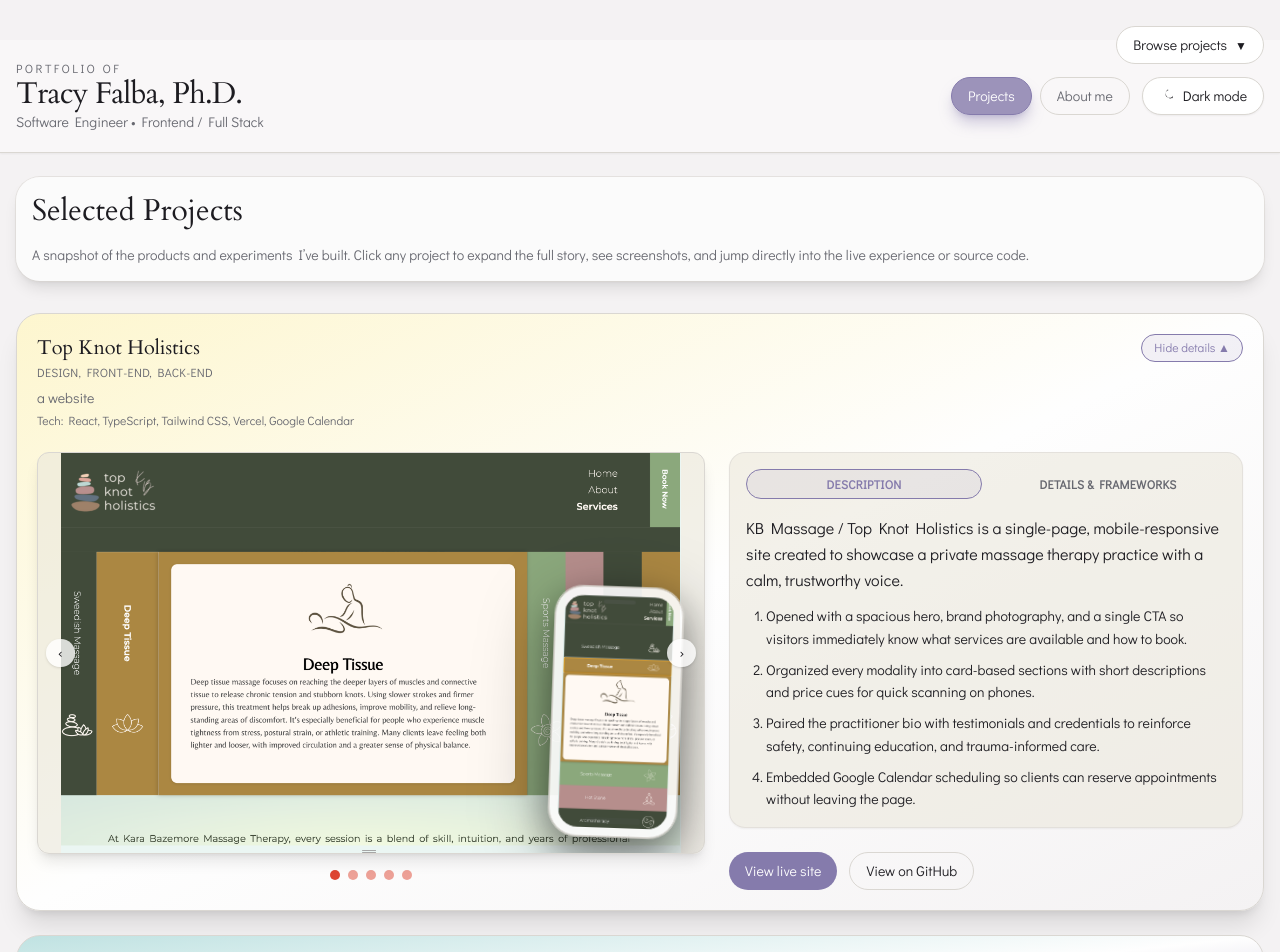
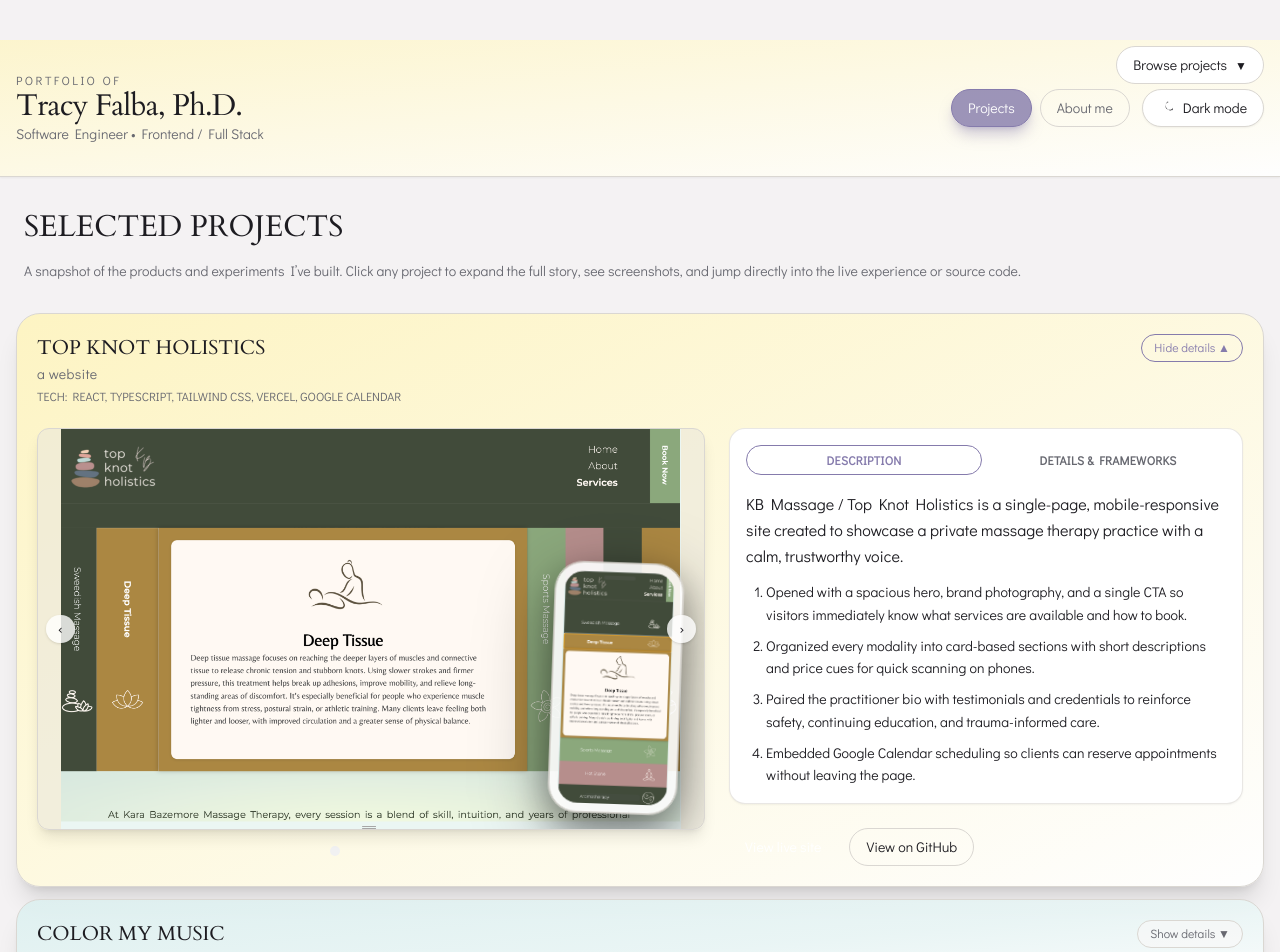
Before and after one commit to tfalba/portfolio-site, a React (Vite) app: page / in a window 1280 px wide. Shown: the top 952 px of the page. Built offline with nearby package versions, Linux system fonts and the light colour scheme.

Commit message:
color changes

```diff
--- a/src/App.tsx
+++ b/src/App.tsx
@@ -16,7 +16,7 @@ const navButtonClass = ({
   isTransitioning?: boolean;
 }) =>
   [
-    "inline-flex items-center justify-center rounded-full border px-4 py-2 text-sm font-body font-medium transition focus-visible:outline focus-visible:outline-2 focus-visible:outline-offset-2 focus-visible:outline-accent",
+    "inline-flex items-center justify-center rounded-full border px-4 py-2 text-sm font-body font-medium transition focus-visible:outline focus-visible:outline-2 focus-visible:outline-offset-2 focus-visible:outline-light",
     isActive
       ? "border-lightMode-lavender dark:border-brand-red/70 bg-lightMode-lavender/80 dark:bg-brand-red/70 text-white shadow-lg shadow-lightMode-lavender/40 dark:shadow-brand-red/40"
       : "border-border text-text-muted hover:border-lightMode-lavender dark:hover:border-brand-red/70 hover:text-text",
@@ -61,8 +61,8 @@ const App: React.FC = () => {
 
   return (
     <div className="min-h-screen bg-surface text-text">
-      <header className="border-b border-border bg-surface-muted/90 text-text shadow-sm dark:bg-gradient-to-br dark:from-brand-green/20 dark:via-brand-black dark:to-brand-green/30">
-        <div className="mx-auto flex max-w-7xl flex-col gap-4 px-4 py-5 md:flex-row md:items-center md:justify-between mt-10">
+      <header className="border-b border-border bg-surface-muted/90 text-text shadow-sm bg-gradient-to-br from-lightMode-butter/80 via-lightsMode-butter/60 to-lightMode-white dark:bg-gradient-to-br dark:from-brand-green/70 dark:via-brand-green/80 dark:to-brand-green/30">
+        <div className="mx-auto flex max-w-7xl flex-col gap-4 px-4 py-8 md:flex-row md:items-center md:justify-between mt-10">
           <div className="flex-[1.3]">
             <p className="text-xs uppercase tracking-[0.2em] text-text-muted">
               Portfolio of
@@ -88,14 +88,14 @@ const App: React.FC = () => {
           </div>
         </div>
         {onProjectsRoute && (
-          <div className="flex justify-end max-w-7xl px-4 mx-auto absolute top-[10px] right-0 py-4">
+          <div className="flex justify-end max-w-7xl px-4 mx-auto absolute top-[30px] right-0 py-4">
             <div className="relative inline-block text-left">
               <button
                 type="button"
                 onClick={() => setProjectMenuOpen((prev) => !prev)}
                 aria-haspopup="true"
                 aria-expanded={projectMenuOpen}
-                className="inline-flex items-center gap-2 rounded-full border border-border bg-surface-card px-4 py-2 text-sm font-medium text-text transition hover:border-accent hover:text-accent focus-visible:outline focus-visible:outline-2 focus-visible:outline-offset-2 focus-visible:outline-accent dark:bg-surface-muted"
+                className="inline-flex items-center gap-2 rounded-full border border-border bg-surface-card px-4 py-2 text-sm font-medium text-text transition hover:border-brand-light hover:text-brand-light focus-visible:outline focus-visible:outline-2 focus-visible:outline-offset-2 focus-visible:outline-brand-light dark:bg-surface-muted"
               >
                 Browse projects
                 <span
@@ -123,7 +123,7 @@ const App: React.FC = () => {
                         handleToggle(project.id);
                         setProjectMenuOpen(false);
                       }}
-                      className="flex items-center justify-between px-4 py-2 text-text-muted transition hover:bg-accent/10 hover:text-text"
+                      className="flex items-center justify-between px-4 py-2 text-text-muted transition hover:bg-light/10 hover:text-text"
                     >
                       {project.name}
                       <span className="text-xs text-text-muted">↘</span>
@@ -136,7 +136,7 @@ const App: React.FC = () => {
         )}
       </header>
 
-      <main className="mx-auto max-w-7xl space-y-8 px-4 py-6">
+      <main className="mx-auto max-w-7xl space-y-6 px-4 py-6">
         <Routes>
           <Route path="/" element={<ProjectsPage openId={openId} handleToggle={handleToggle}/>} />
           <Route path="/about" element={<AboutPage />} />
@@ -163,7 +163,7 @@ const ThemeToggle: React.FC<{ theme: Theme; onToggle: () => void }> = ({
       type="button"
       onClick={onToggle}
       aria-label={`Activate ${isDark ? "light" : "dark"} mode`}
-      className="inline-flex items-center gap-2 rounded-full border border-border bg-surface-card px-4 py-2 text-sm font-medium text-text shadow-sm transition hover:border-accent hover:text-text focus-visible:outline focus-visible:outline-2 focus-visible:outline-offset-2 focus-visible:outline-accent"
+      className="inline-flex items-center gap-2 rounded-full border border-border bg-surface-card px-4 py-2 text-sm font-medium text-text shadow-sm transition hover:border-brand-light hover:text-text focus-visible:outline focus-visible:outline-2 focus-visible:outline-offset-2 focus-visible:outline-light"
     >
       {isDark ? <SunIcon /> : <MoonIcon />}
       <span>{isDark ? "Light" : "Dark"} mode</span>
--- a/src/components/ImageCarousel.tsx
+++ b/src/components/ImageCarousel.tsx
@@ -80,14 +80,14 @@ export const ImageCarousel: React.FC<ImageCarouselProps> = ({
         <button
           type="button"
           onClick={handlePrev}
-          className="absolute left-2 top-1/2 -translate-y-1/2 rounded-full bg-surface-card/80 px-3 py-1 text-sm text-text shadow hover:bg-accent/80 hover:text-white dark:bg-brand-black/80 dark:text-brand-light"
+          className="absolute left-2 top-1/2 -translate-y-1/2 rounded-full bg-surface-card/80 px-3 py-1 text-sm text-text shadow hover:bg-brand-brand-light/80 hover:text-white dark:bg-brand-black/80 dark:text-brand-light"
         >
           ‹
         </button>
         <button
           type="button"
           onClick={handleNext}
-          className="absolute right-2 top-1/2 -translate-y-1/2 rounded-full bg-surface-card/80 px-3 py-1 text-sm text-text shadow hover:bg-accent/80 hover:text-white dark:bg-brand-black/80 dark:text-brand-light"
+          className="absolute right-2 top-1/2 -translate-y-1/2 rounded-full bg-surface-card/80 px-3 py-1 text-sm text-text shadow hover:bg-brand-brand-light/80 hover:text-white dark:bg-brand-black/80 dark:text-brand-light"
         >
           ›
         </button>
@@ -101,8 +101,8 @@ export const ImageCarousel: React.FC<ImageCarouselProps> = ({
             onClick={() => setIndex(i)}
             className={`h-2.5 w-2.5 rounded-full transition ${
               i === index
-                ? "bg-accent"
-                : "bg-accent/50 hover:bg-accent/80"
+                ? "bg-brand-light"
+                : "bg-brand-brand-light/50 hover:bg-brand-brand-light/80"
             }`}
             aria-label={`Go to slide ${i + 1}`}
           />
--- a/src/components/ProjectSection.tsx
+++ b/src/components/ProjectSection.tsx
@@ -41,10 +41,10 @@ interface ProjectSectionProps {
 }
 
 const ROW_GRADIENTS = [
-  "bg-gradient-to-br from-lightMode-butter/80 via-lightMode-white to-lightMode-mist dark:from-brand-gold/80 dark:via-brand-gold/30 dark:to-brand-charcoal/85",
-  "bg-gradient-to-br from-lightMode-mint/60 via-lightMode-white to-lightMode-lavender/60 dark:from-brand-blue/60 dark:via-brand-charcoal/70 dark:to-brand-black/80",
-  "bg-gradient-to-br from-lightMode-blush/60 via-lightMode-mist to-lightMode-white dark:from-brand-coral/50 dark:via-brand-black/80 dark:to-brand-black/95",
-  "bg-gradient-to-br from-lightMode-white via-lightMode-butter/60 to-lightMode-mint/50 dark:from-brand-green/40 dark:via-brand-black/80 dark:to-brand-charcoal/90",
+  "bg-gradient-to-br from-lightMode-butter via-lightMode-butter/50 to-lightMode-white dark:from-brand-gold dark:via-brand-coral/80 dark:to-brand-red/70",
+  "bg-gradient-to-br from-lightMode-mint/30 via-lightMode-mint/20 to-lightMode-white dark:from-brand-blue dark:via-brand-green/80 dark:to-brand-gold/70",
+  "bg-gradient-to-br from-lightMode-blush/30 via-lightMode-blush/20 to-lightMode-white dark:from-brand-coral dark:via-brand-red/80 dark:to-brand-gold/60",
+  "bg-gradient-to-br from-lightMode-lavender/20 via-lightMode-mint/20 to-lightMode-butter/50 dark:from-brand-green dark:via-brand-blue/80 dark:to-brand-charcoal/70",
 ];
 
 export const ProjectSection: React.FC<ProjectSectionProps> = ({
@@ -70,7 +70,7 @@ export const ProjectSection: React.FC<ProjectSectionProps> = ({
   return (
     <section
       id={project.id}
-      className={`rounded-3xl border border-border bg-surface-card/90 ${backgroundClass} p-5 text-text shadow-xl transition hover:border-accent-soft/70 hover:shadow-[0_20px_45px_rgba(0,0,0,0.18)] dark:bg-surface-card`}
+      className={`rounded-3xl border border-border bg-surface-card/90 ${backgroundClass} p-5 text-text shadow-xl transition hover:border-light-soft/70 hover:shadow-[0_20px_45px_rgba(0,0,0,0.18)] dark:bg-surface-card`}
     >
       {/* Header row */}
       <button
@@ -79,7 +79,7 @@ export const ProjectSection: React.FC<ProjectSectionProps> = ({
         className="flex flex-col w-full items-start justify-between text-left"
       >
         <div className="flex justify-between w-full">
-          <h2 className="text-xl font-heading text-text">
+          <h2 className="text-xl font-heading text-text uppercase">
             {project.name}
           </h2>
 
@@ -87,21 +87,21 @@ export const ProjectSection: React.FC<ProjectSectionProps> = ({
         <span
           className={`shrink-0 rounded-full border px-3 py-1 text-xs font-body transition ${
             isOpen
-              ? "border-lightMode-lavender bg-lightMode-lavender/10 dark:border-accent dark:bg-accent/10 text-lightMode-lavender dark:text-accent"
+              ? "border-lightMode-lavender bg-brand-lightMode-lavender/10 dark:border-light dark:bg-brand-light/10 text-lightMode-lavender dark:text-brand-light"
               : "border-border bg-surface-muted/60 text-text-muted"
           }`}
         >
           {isOpen ? "Hide details ▲" : "Show details ▼"}
         </span>
         </div>
-           {project.role && (
+           {/* {project.role && (
             <p className="mt-0.5 text-xs uppercase tracking-wide text-text-muted">
               {project.role}
             </p>
-          )}
-          <p className="mt-2 text-sm text-text-muted">{project.summary}</p>
+          )} */}
+          <p className="mt-0.5 text-sm text-text-muted tracking-wide">{project.summary}</p>
           {project.techStack && (
-            <p className="mt-1 text-xs text-text-muted">
+            <p className="mt-1 text-xs text-text-muted uppercase">
               Tech: {project.techStack}
             </p>
           )}
@@ -121,7 +121,7 @@ export const ProjectSection: React.FC<ProjectSectionProps> = ({
 
           {/* Description + links */}
           <div className="flex flex-col justify-between gap-4">
-            <div className="rounded-2xl border border-border/60 bg-surface-elevated/60 p-4 shadow-sm dark:bg-surface/40">
+            <div className="rounded-2xl border border-border/60 bg-white p-4 shadow-sm dark:bg-surface/40">
               <div
                 role="tablist"
                 aria-label={`${project.name} content tabs`}
@@ -143,7 +143,7 @@ export const ProjectSection: React.FC<ProjectSectionProps> = ({
                       }
                       className={`flex-1 rounded-full border px-3 py-1.5 text-xs font-semibold uppercase tracking-wide transition ${
                         isActive
-                          ? "border-lightMode-lavender bg-lightMode-lavender/10 text-lightMode-lavender dark:border-accent dark:bg-accent/10 dark:text-accent"
+                          ? "border-lightMode-lavender bg-brand-lightMode-lavender/10 text-lightMode-lavender dark:border-light dark:bg-brand-light/10 dark:text-brand-light"
                           : "border-transparent bg-transparent text-text-muted hover:border-border hover:bg-surface-muted/40"
                       }`}
                     >
@@ -210,7 +210,7 @@ export const ProjectSection: React.FC<ProjectSectionProps> = ({
               <button
                 type="button"
                 onClick={() => onOpenLive(project)}
-                className="inline-flex items-center justify-center rounded-full bg-lightMode-lavender dark:bg-brand-red px-4 py-2 font-body font-medium text-white transition hover:bg-accent-soft focus-visible:outline focus-visible:outline-2 focus-visible:outline-offset-2 focus-visible:outline-accent"
+                className="inline-flex items-center justify-center rounded-full bg-brand-lightMode-lavender dark:bg-brand-red px-4 py-2 font-body font-medium text-white transition hover:bg-brand-light-soft focus-visible:outline focus-visible:outline-2 focus-visible:outline-offset-2 focus-visible:outline-light"
               >
                 View live site
               </button>
@@ -218,7 +218,7 @@ export const ProjectSection: React.FC<ProjectSectionProps> = ({
                 href={project.githubUrl}
                 target="_blank"
                 rel="noreferrer"
-                className="inline-flex items-center justify-center rounded-full border border-border px-4 py-2 font-body font-medium text-text transition hover:border-accent hover:text-accent focus-visible:outline focus-visible:outline-2 focus-visible:outline-offset-2 focus-visible:outline-accent"
+                className="inline-flex items-center justify-center rounded-full border border-border px-4 py-2 font-body font-medium text-text transition hover:border-light hover:text-light focus-visible:outline focus-visible:outline-2 focus-visible:outline-offset-2 focus-visible:outline-light"
               >
                 View on GitHub
               </a>
--- a/src/pages/ProjectsPage.tsx
+++ b/src/pages/ProjectsPage.tsx
@@ -37,8 +37,8 @@ export const ProjectsPage: React.FC<ProjectProps> = ({ openId, handleToggle }) =
 
   return (
     <>
-      <section className="max-w-7xl space-y-4 rounded-3xl bg-surface-card/70 p-4 text-text shadow-lg ring-1 ring-border/60 dark:bg-transparent dark:shadow-none dark:ring-0">
-        <h2 className="text-3xl font-heading text-text">
+      <section className="max-w-7xl space-y-4 rounded-3xl p-2 text-text dark:bg-transparent dark:shadow-none dark:ring-0">
+        <h2 className="text-3xl font-heading text-text uppercase ">
           Selected Projects
         </h2>
         <p className="text-sm font-body text-text-muted">
@@ -48,7 +48,7 @@ export const ProjectsPage: React.FC<ProjectProps> = ({ openId, handleToggle }) =
         </p>
       </section>
 
-      <div className="space-y-6">
+      <div className="space-y-3">
         {projects.map((project, index) => (
           <ProjectSection
             key={project.id}
@@ -85,7 +85,7 @@ export const ProjectsPage: React.FC<ProjectProps> = ({ openId, handleToggle }) =
                     href={liveProject.liveUrl}
                     target="_blank"
                     rel="noreferrer"
-                    className="rounded-full border border-border px-4 py-2 text-text transition hover:border-accent hover:text-accent"
+                    className="rounded-full border border-border px-4 py-2 text-text transition hover:border-light hover:text-light"
                   >
                     Open in new tab
                   </a>
@@ -93,7 +93,7 @@ export const ProjectsPage: React.FC<ProjectProps> = ({ openId, handleToggle }) =
                 <button
                   type="button"
                   onClick={handleCloseLive}
-                  className="rounded-full border border-border px-3 py-2 text-xs uppercase tracking-wide text-text-muted transition hover:border-accent hover:text-accent"
+                  className="rounded-full border border-border px-3 py-2 text-xs uppercase tracking-wide text-text-muted transition hover:border-light hover:text-light"
                 >
                   Close
                 </button>
@@ -135,7 +135,7 @@ export const ProjectsPage: React.FC<ProjectProps> = ({ openId, handleToggle }) =
               <button
                 type="button"
                 onClick={handleCloseImagePreview}
-                className="rounded-full border border-border px-4 py-2 text-xs uppercase tracking-wide text-text-muted transition hover:border-accent hover:text-accent"
+                className="rounded-full border border-border px-4 py-2 text-xs uppercase tracking-wide text-text-muted transition hover:border-light hover:text-light"
               >
                 Close
               </button>
```
Also changed, not shown: src/pages/AboutPage.tsx (+7 -7 lines), tailwind.config.js (+6 -3 lines).
